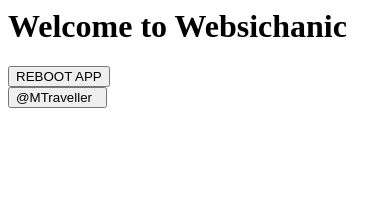
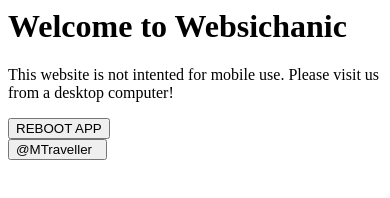
Before and after one commit to Code-Institute-Submissions/webalyzer, a website: page views/index.html in a window 390 px wide. Drawn offline with Linux system fonts and the light colour scheme.

Commit message:
Adding code for mobile notice

```diff
--- a/views/index.html
+++ b/views/index.html
@@ -4,7 +4,14 @@
         <h1>Welcome to Websichanic</h1>
     </header>
     <!--Wrapper for terminal and button-->
-    <main id="py__app">
+    <main id="py--app">
+        <div id="mobile--notice">
+            <p>
+                This website is not intented
+                for mobile use. Please visit
+                us from a desktop computer!
+            </p>
+        </div>
         <div id="terminal"></div>
         <button onclick="window.location.reload()">REBOOT APP</button>
     </main>
```
Also changed, not shown: views/layout.html (+20 -1 lines).
